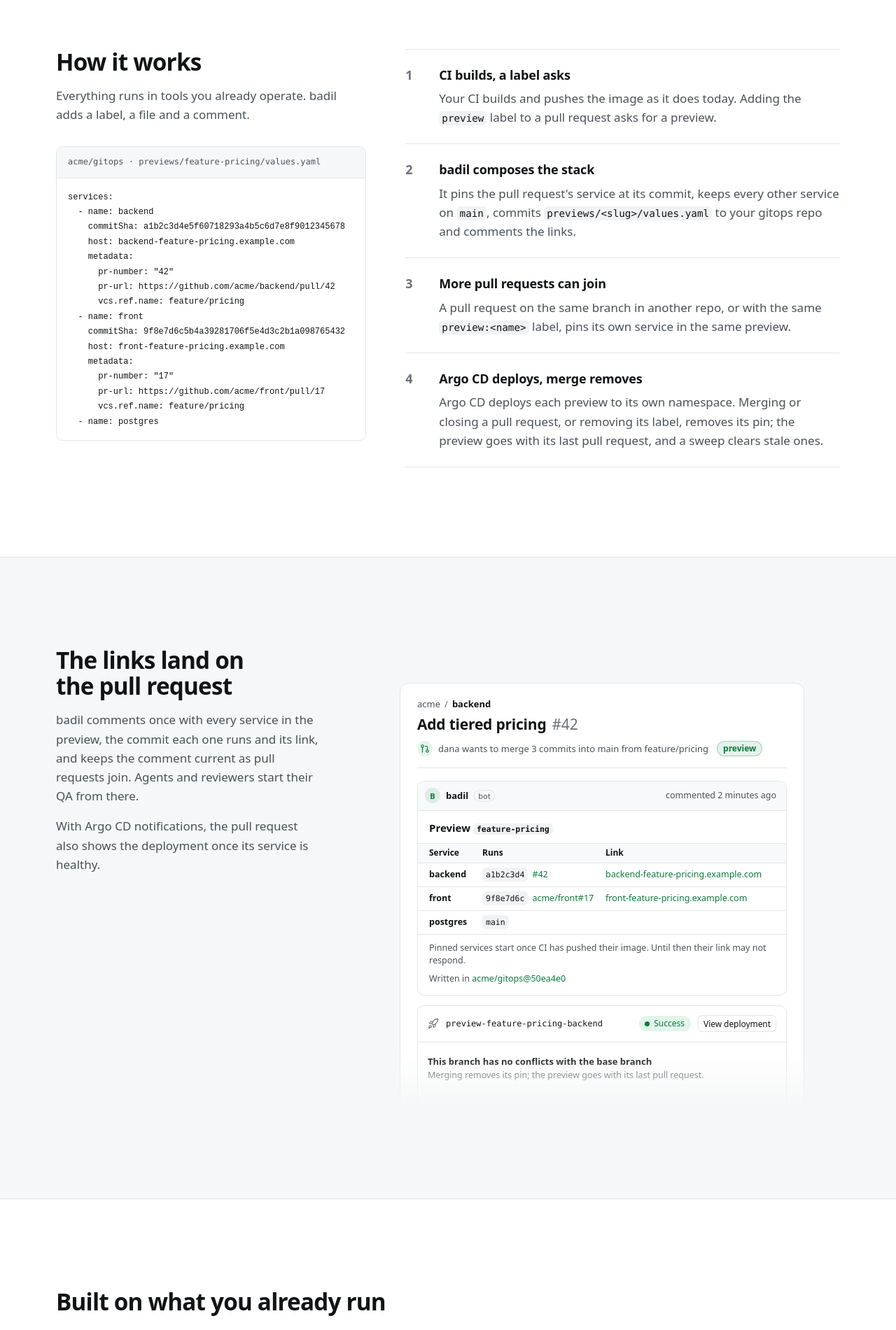
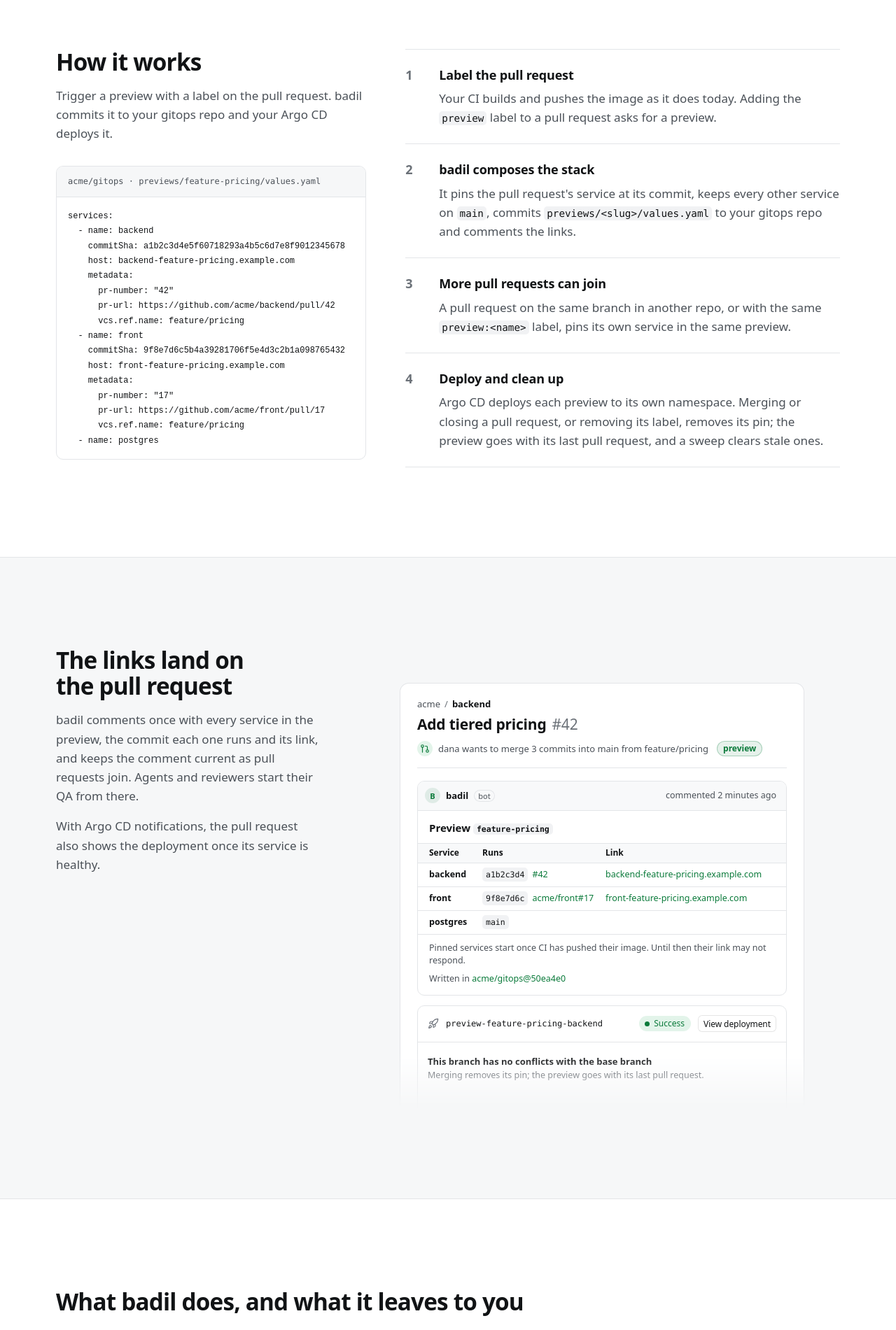
Before and after one commit to badilhq/badil.dev, a React (Vite) app: page / in a window 1280 px wide. Shown: the part 1000-2901 px from the top of the page at 70% size. Built offline with nearby package versions, Linux system fonts and the light colour scheme.

Commit message:
fix(site): replace slogan copy with concrete statements

```diff
--- a/src/App.tsx
+++ b/src/App.tsx
@@ -14,7 +14,7 @@ const ADVISORY = 'https://github.com/badilhq/badil/security/advisories/new'
 
 const STEPS = [
   {
-    title: 'CI builds, a label asks',
+    title: 'Label the pull request',
     body: <>Your CI builds and pushes the image as it does today. Adding the <code>preview</code> label to a pull request asks for a preview.</>,
   },
   {
@@ -26,7 +26,7 @@ const STEPS = [
     body: <>A pull request on the same branch in another repo, or with the same <code>preview:&lt;name&gt;</code> label, pins its own service in the same preview.</>,
   },
   {
-    title: 'Argo CD deploys, merge removes',
+    title: 'Deploy and clean up',
     body: <>Argo CD deploys each preview to its own namespace. Merging or closing a pull request, or removing its label, removes its pin; the preview goes with its last pull request, and a sweep clears stale ones.</>,
   },
 ]
@@ -150,7 +150,7 @@ export function App() {
           <div className="wrap split split--file">
             <div className="split__lead">
               <h2>How it works</h2>
-              <p>Everything runs in tools you already operate. badil adds a label, a file and a comment.</p>
+              <p>Trigger a preview with a label on the pull request. badil commits it to your gitops repo and your Argo CD deploys it.</p>
               <figure className="file">
                 <figcaption className="file__path">acme/gitops · previews/feature-pricing/values.yaml</figcaption>
                 <pre className="file__code"><code>{VALUES}</code></pre>
@@ -185,8 +185,8 @@ export function App() {
 
         <section className="section" id="why">
           <div className="wrap">
-            <h2 className="why__title">Built on what you already run</h2>
-            <p className="why__lead">No new control plane, no image builds, no access to your cluster.</p>
+            <h2 className="why__title">What badil does, and what it leaves to you</h2>
+            <p className="why__lead">badil only writes to git. Your CI builds the images and your Argo CD deploys them.</p>
             <dl className="evidence">
               <div className="evidence__item">
                 <div className="evidence__ui" aria-hidden="true">
--- a/src/site.css
+++ b/src/site.css
@@ -483,7 +483,7 @@ h3 {
   gap: 32px 56px;
 }
 
-/* Built on what you already run: each claim over the artifact that proves it */
+/* What badil does, and what it leaves to you: each claim over the artifact that proves it */
 .why__lead {
   max-width: 34em;
   margin: 16px 0 0;
```
